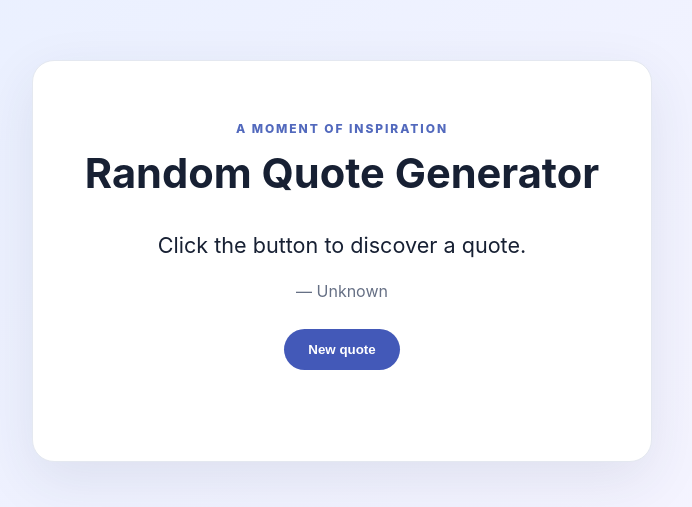
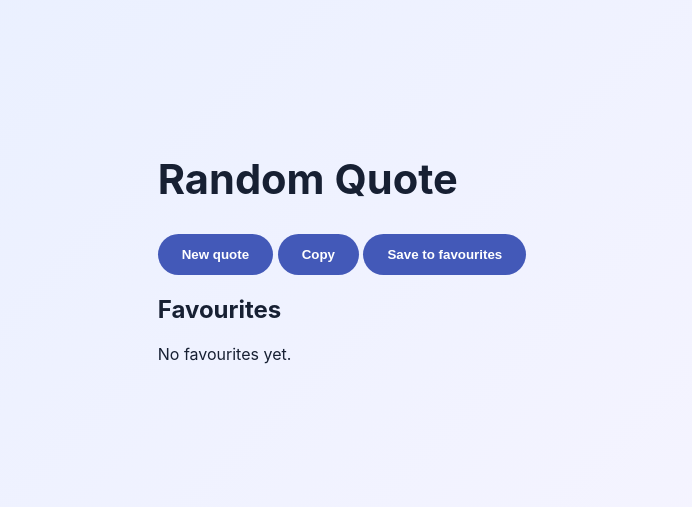
Before and after one commit to Keremdirier/quote-page, a website: page index.html in a window 1280 px wide. Shown: the part 139-646 px from the top of the page, without its empty margins (298-990 px from the left). Drawn offline with Linux system fonts and the light colour scheme.

Commit message:
new updates

```diff
--- a/index.html
+++ b/index.html
@@ -1,21 +1,29 @@
-<!doctype html>
+<!DOCTYPE html>
 <html lang="en">
 <head>
   <meta charset="UTF-8">
-  <meta name="viewport" content="width=device-width, initial-scale=1.0">
-  <meta name="description" content="A simple random quote generator.">
-  <title>Random Quote Generator</title>
+  <meta name="viewport" content="width=device-width, initial-scale=1">
+  <title>Random Quote Page</title>
   <link rel="stylesheet" href="style.css">
-  <script src="script.js" defer></script>
 </head>
 <body>
-  <main class="card">
-    <p class="eyebrow">A MOMENT OF INSPIRATION</p>
-    <h1>Random Quote Generator</h1>
-    <blockquote id="quote">Click the button to discover a quote.</blockquote>
-    <p id="author" class="author">— Unknown</p>
-    <button id="new-quote" type="button">New quote</button>
-    <p class="hint" id="status" aria-live="polite"></p>
+  <main>
+    <h1>Random Quote</h1>
+    <blockquote>
+      <p id="quote"></p>
+      <footer id="author"></footer>
+    </blockquote>
+    <div class="buttons">
+      <button id="new-quote">New quote</button>
+      <button id="copy-quote">Copy</button>
+      <button id="fav-quote">Save to favourites</button>
+    </div>
+    <p id="message" aria-live="polite"></p>
+
+    <h2>Favourites</h2>
+    <ul id="fav-list"></ul>
+    <p id="fav-empty">No favourites yet.</p>
   </main>
+  <script src="script.js"></script>
 </body>
 </html>
```
